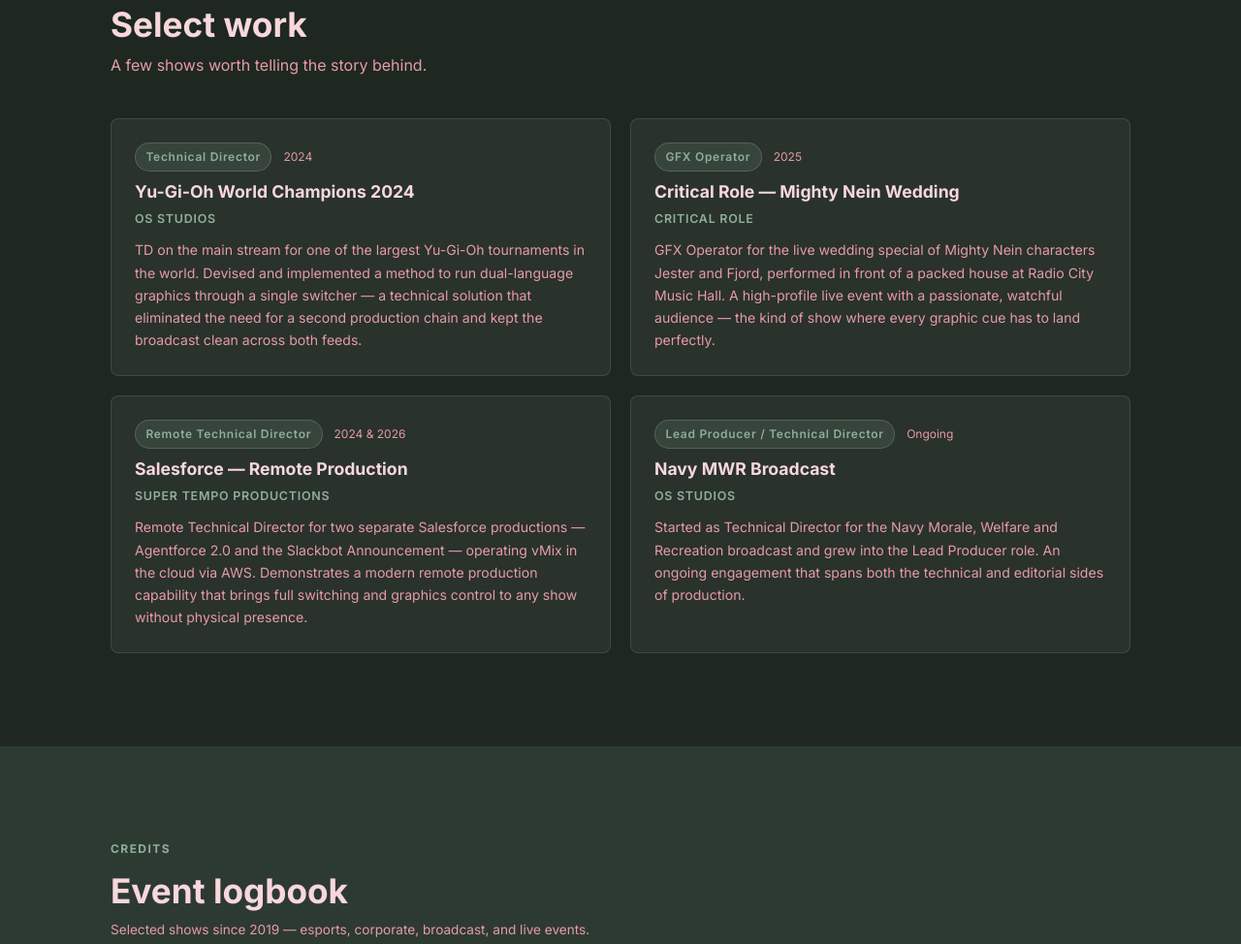
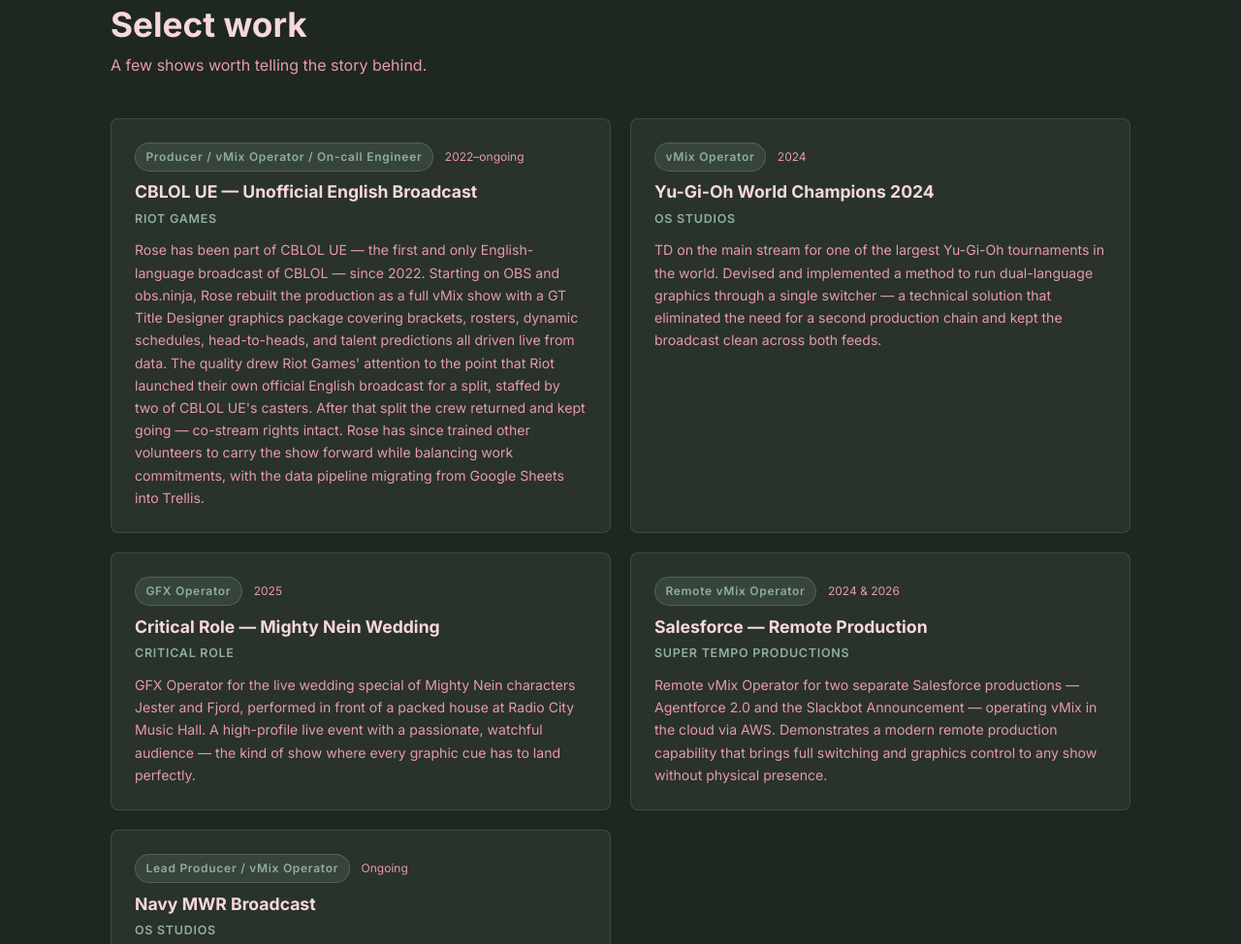
Before and after one commit to VermilionRose/vermilionrose.github.io, an Astro site: page / in a window 1280 px wide. Shown: the part 2940-3914 px from the top of the page at 97% size. Built offline with nearby package versions, Linux system fonts and the light colour scheme; Astro itself is replaced by a stand-in of ours.

Commit message:
fixes to credits with role and fixes to featured cards

```diff
--- a/src/components/Credits.astro
+++ b/src/components/Credits.astro
@@ -4,43 +4,43 @@
 const credits = [
   // 2026
   { event: "Annihilator Cup 6.0", client: "AT&T", via: "OS Studios", role: "Associate Producer", year: "2026" },
-  { event: "Salesforce Slackbot Announcement", client: "Salesforce", via: "Super Tempo Productions", role: "Remote Technical Director (vMix on AWS)", year: "2026" },
-  { event: "Navy MWR Broadcast", client: "Navy MWR", via: "OS Studios", role: "Lead Producer / Technical Director", year: "2025–ongoing" },
+  { event: "Salesforce Slackbot Announcement", client: "Salesforce", via: "Super Tempo Productions", role: "Remote vMix Operator (vMix on AWS)", year: "2026" },
+  { event: "Navy MWR Broadcast", client: "Navy MWR", via: "OS Studios", role: "Lead Producer / vMix Operator", year: "2025–ongoing" },
   { event: "International Battle of the Badges", client: "FDNY Bravest", via: "Flypack NY", role: "Encoding Engineer", year: "Mar 2026" },
   // 2025
   { event: "Unstoppable Africa 2025", client: "UN", via: "Live Star Entertainment", role: "Encoding Engineer", year: "Sep 2025" },
   { event: "Essencefest", client: "Solomon Group", via: "Flypack NY", role: "Encoding Engineer", year: "Jul 2025" },
-  { event: "Nike SNKRS Showcase", client: "Nike", via: "WAVDWGS", role: "Technical Director", year: "Jul 2025" },
+  { event: "Nike SNKRS Showcase", client: "Nike", via: "WAVDWGS", role: "vMix Operator", year: "Jul 2025" },
   { event: "Call of Duty Next 2025", client: "Activision", via: "OS Studios", role: "Team Lead", year: "2025" },
   { event: "Critical Role — Mighty Nein Wedding (Radio City Music Hall)", client: "Critical Role", via: "Flypack NY", role: "GFX Operator", year: "2025" },
-  { event: "Alienware Artifact Challenge", client: "Alienware / Twitch", via: "OS Studios", role: "Technical Director", year: "2025" },
+  { event: "Alienware Artifact Challenge", client: "Alienware / Twitch", via: "OS Studios", role: "vMix Operator", year: "2025" },
   { event: "AT&T Playoff Fan Central", client: "AT&T", via: "OS Studios", role: "Gameplay Director", year: "2025" },
   { event: "St. Patrick's Day Parade — Dublin, Ireland", client: "Live Star Entertainment", role: "Encoding Engineer", year: "Mar 2025" },
   { event: "Corporate & Pharma Shows — Inception Studios NJ", client: "Various", via: "Flypack NY", role: "Technical Director", year: "2024–ongoing" },
-  { event: "Corporate Shows — Convene NYC", client: "Various", via: "Flypack NY", role: "Technical Director", year: "2024–ongoing" },
+  { event: "Corporate Shows — Convene NYC", client: "Various", via: "Flypack NY", role: "vMix Operator", year: "2024–ongoing" },
   // 2024
   { event: "Neil Diamond — Chase Private Client / Backstage on Broadway", client: "Chase", via: "Trigger Finger Productions", role: "Encoding Engineer", year: "Dec 10 2024" },
-  { event: "LivePartyLAN D&D", client: "LivePartyLAN", via: "Will Abreu", role: "Associate Producer / Technical Director", year: "Jul 2023–Oct 2024" },
-  { event: "Copa de la Familia Qualifiers", client: "Duracell", via: "OS Studios", role: "Technical Director", year: "2024" },
-  { event: "Should the US Still Police the World", client: "The Free Press", role: "Technical Director", year: "2024" },
-  { event: "Salesforce Agentforce 2.0", client: "Salesforce", via: "Super Tempo Productions", role: "Remote Technical Director (vMix on AWS)", year: "2024" },
+  { event: "LivePartyLAN D&D", client: "LivePartyLAN", via: "Will Abreu", role: "Associate Producer / vMix Operator", year: "Jul 2023–Oct 2024" },
+  { event: "Copa de la Familia Qualifiers", client: "Duracell", via: "OS Studios", role: "vMix Operator", year: "2024" },
+  { event: "Should the US Still Police the World", client: "The Free Press", role: "vMix Operator", year: "2024" },
+  { event: "Salesforce Agentforce 2.0", client: "Salesforce", via: "Super Tempo Productions", role: "Remote vMix Operator (vMix on AWS)", year: "2024" },
   { event: "Valorant Block Party", client: "Riot Games", via: "OS Studios", role: "Game Administrator", year: "Jul 21 2024" },
-  { event: "Yu-Gi-Oh World Champions 2024", client: "Konami", via: "OS Studios", role: "Technical Director — main stream; devised dual-language graphics method (single switcher)", year: "2024" },
+  { event: "Yu-Gi-Oh World Champions 2024", client: "Konami", via: "OS Studios", role: "vMix Operator — main stream; devised dual-language graphics method (single switcher)", year: "2024" },
   { event: "Play One Up", client: "Play One Up", role: "GFX Operator", year: "Apr 2024" },
   { event: "NBA2KL Season", client: "NBA 2K League", via: "OS Studios", role: "Encoding Engineer", year: "Feb–Jun 2024" },
   { event: "NBA2K24 Launch", client: "2K Sports", via: "OS Studios", role: "Encoding Engineer", year: "2024" },
-  { event: "NIKE SNKRS Heating Up Talkshow Series", client: "Nike", via: "WAVDWGS", role: "Technical Director", year: "2024" },
-  { event: "AT&T Roadshow", client: "AT&T", via: "OS Studios", role: "Technical Director", year: "2024" },
+  { event: "NIKE SNKRS Heating Up Talkshow Series", client: "Nike", via: "WAVDWGS", role: "vMix Operator", year: "2024" },
+  { event: "AT&T Roadshow", client: "AT&T", via: "OS Studios", role: "vMix Operator", year: "2024" },
   { event: "Satellite Media Tours", client: "Various", role: "Encoding Engineer", year: "2024–ongoing" },
-  { event: "CBLOL English Broadcast", client: "Riot Games", role: "Producer / Technical Director / On-call Engineer", year: "2024–ongoing", note: "Unofficial volunteer broadcast; temporarily official under Riot Games (Spring 2025 split); now operating with co-stream rights" },
+  { event: "CBLOL UE — Unofficial English Broadcast", client: "Riot Games", role: "Producer / vMix Operator / On-call Engineer", year: "2022–ongoing", note: "CBLOL UE — first English-language CBLOL broadcast. Production quality led Riot to launch their own official English broadcast (Spring 2025 split) staffed by CBLOL UE casters; volunteer broadcast continues with co-stream rights." },
   // 2023
   { event: "NACL Qualifiers", client: "Riot Games", via: "Loadscreen", role: "Broadcast Engineer", year: "Sep 2023" },
   { event: "Annihilator Cup", client: "AT&T", via: "OS Studios", role: "Game Observer", year: "Summer 2023" },
-  { event: "Pittsburgh Knight's Gauntlets", client: "Riot Games", via: "Pittsburgh Knights", role: "Technical Director", year: "2021–2023" },
-  { event: "NA Dota Championship League (NADCL)", client: "Pdager Entertainment", role: "Technical Director", year: "Sep 2023" },
+  { event: "Pittsburgh Knight's Gauntlets", client: "Riot Games", via: "Pittsburgh Knights", role: "vMix Operator", year: "2021–2023" },
+  { event: "NA Dota Championship League (NADCL)", client: "Pdager Entertainment", role: "vMix Operator", year: "Sep 2023" },
   // 2022
-  { event: "Axie Con", client: "Sky Mavis", via: "Community Gaming", role: "Broadcast Engineer / Technical Director", year: "Late 2022" },
-  { event: "Bornless Broadcast", client: "The Bornless", role: "Technical Director", year: "Oct 2022" },
+  { event: "Axie Con", client: "Sky Mavis", via: "Community Gaming", role: "Broadcast Engineer / vMix Operator", year: "Late 2022" },
+  { event: "Bornless Broadcast", client: "The Bornless", role: "vMix Operator", year: "Oct 2022" },
   // Earlier
   { event: "Great Lakes Gaming", client: "Great Lakes Gaming", role: "Operator", year: "2019" },
 ];
--- a/src/components/Featured.astro
+++ b/src/components/Featured.astro
@@ -2,9 +2,17 @@
 // Featured — 4 highlighted shows with story context
 const featured = [
   {
+    event: "CBLOL UE — Unofficial English Broadcast",
+    client: "Riot Games",
+    role: "Producer / vMix Operator / On-call Engineer",
+    year: "2022–ongoing",
+    story:
+      "Rose has been part of CBLOL UE — the first and only English-language broadcast of CBLOL — since 2022. Starting on OBS and obs.ninja, Rose rebuilt the production as a full vMix show with a GT Title Designer graphics package covering brackets, rosters, dynamic schedules, head-to-heads, and talent predictions all driven live from data. The quality drew Riot Games' attention to the point that Riot launched their own official English broadcast for a split, staffed by two of CBLOL UE's casters. After that split the crew returned and kept going — co-stream rights intact. Rose has since trained other volunteers to carry the show forward while balancing work commitments, with the data pipeline migrating from Google Sheets into Trellis.",
+  },
+  {
     event: "Yu-Gi-Oh World Champions 2024",
     client: "OS Studios",
-    role: "Technical Director",
+    role: "vMix Operator",
     year: "2024",
     story:
       "TD on the main stream for one of the largest Yu-Gi-Oh tournaments in the world. Devised and implemented a method to run dual-language graphics through a single switcher — a technical solution that eliminated the need for a second production chain and kept the broadcast clean across both feeds.",
@@ -20,18 +28,18 @@ const featured = [
   {
     event: "Salesforce — Remote Production",
     client: "Super Tempo Productions",
-    role: "Remote Technical Director",
+    role: "Remote vMix Operator",
     year: "2024 & 2026",
     story:
-      "Remote Technical Director for two separate Salesforce productions — Agentforce 2.0 and the Slackbot Announcement — operating vMix in the cloud via AWS. Demonstrates a modern remote production capability that brings full switching and graphics control to any show without physical presence.",
+      "Remote vMix Operator for two separate Salesforce productions — Agentforce 2.0 and the Slackbot Announcement — operating vMix in the cloud via AWS. Demonstrates a modern remote production capability that brings full switching and graphics control to any show without physical presence.",
   },
   {
     event: "Navy MWR Broadcast",
     client: "OS Studios",
-    role: "Lead Producer / Technical Director",
+    role: "Lead Producer / vMix Operator",
     year: "Ongoing",
     story:
-      "Started as Technical Director for the Navy Morale, Welfare and Recreation broadcast and grew into the Lead Producer role. An ongoing engagement that spans both the technical and editorial sides of production.",
+      "Started as vMix Operator for the Navy Morale, Welfare and Recreation broadcast and grew into the Lead Producer role. An ongoing engagement that spans both the technical and editorial sides of production.",
   },
 ];
 ---
```
